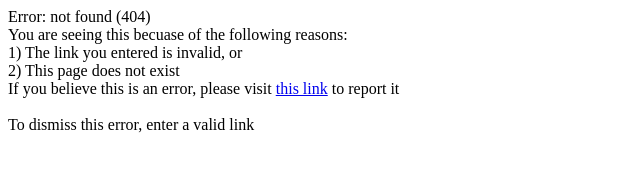
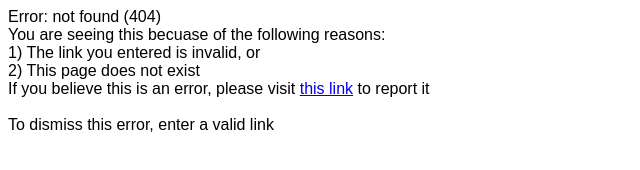
Before and after one commit to JoshBenson37/multicast.github.io, a plain HTML site: page 404.html in a window 1280 px wide. Shown: the whole page, without its empty margins (0-640 px from the left). Drawn offline with Linux system fonts and the light colour scheme.

Commit message:
re-added styling for 404

```diff
--- a/404.html
+++ b/404.html
@@ -1,3 +1,9 @@
+<style>
+  body {
+   font-family: Arial, Helvetica, sans-serif;
+  }
+</style>
+
 <body> Error: not found (404) </body>
 <br>
 <body> You are seeing this becuase of the following reasons:</body>
```
